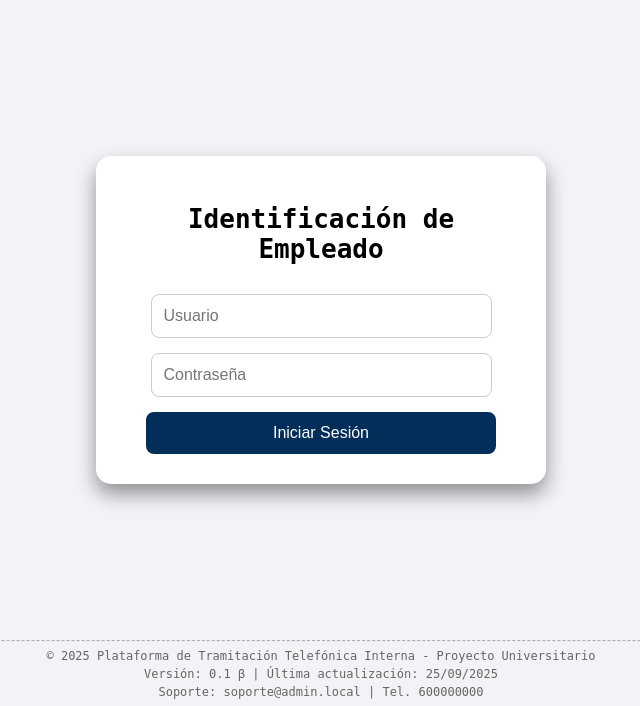
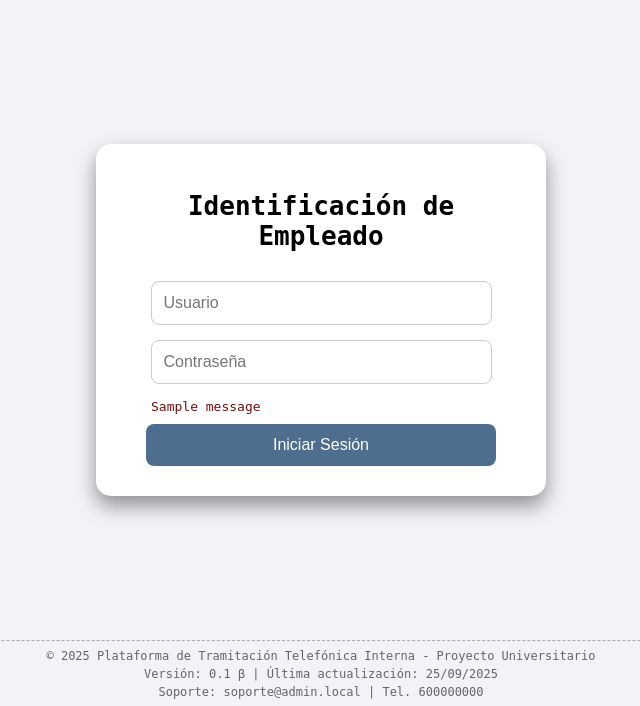
Before and after one commit to humaral/tfg, a Flask app: page /login in a window 1280 px wide. Shown: the part 94-800 px from the top of the page, without its empty margins (319-959 px from the left). Run offline with Flask 3, Linux system fonts and the light colour scheme; tables that the repository leaves empty hold one stand-in row (values such as "Sample post"); one stand-in notice (Sample message) is shown; some libraries are stand-ins or nearby versions.

Commit message:
Añadido mensaje de error de user/pass incorrecta y activado dinamico del botón de login cuando no hay valores

```diff
--- a/app/static/css/layout.css
+++ b/app/static/css/layout.css
@@ -69,6 +69,14 @@ header, footer{
   text-overflow: ellipsis;
 }
 
+
+#user-logged{
+  margin-left: auto;
+  margin-right: 25px;
+  align-self: center;
+  text-decoration: none;
+}
+
 .perfil{
   display: flex;
   flex-direction: row;
@@ -104,14 +112,6 @@ header, footer{
   font-size: small;
   font-style: italic;
   color: var(--color-texto-secundario);
-}
-
-/*DELETE revisar el boton de acceso y cambiarlo por el perfil*/
-#user-logged{
-  margin-left: auto;
-  margin-right: 25px;
-  align-self: center;
-  text-decoration: none;
 }
 
 html,body{
@@ -249,3 +249,17 @@ footer p{
     padding: 0 3px 0 3px;
     color: var(--color-primario);
 }
+
+/* Estilo del mensaje de error */
+.mensaje-error{
+  display: flex;
+  flex-direction: column;
+  align-items: start;
+  margin-bottom: 5px;
+}
+
+.mensaje-error p{
+  margin: 0;
+  padding: 0 0 5px 5px;
+  color: var(--color-terciario);
+}
--- a/app/static/css/login.css
+++ b/app/static/css/login.css
@@ -47,6 +47,6 @@
 
 #login-card button:enabled {
   background-color: var(--color-primario);
-  transition: background-color 0.5s;
+  transition: background-color 0.2s;
   cursor: pointer;
 }
--- a/app/static/js/login.js
+++ b/app/static/js/login.js
@@ -1,37 +1,18 @@
-/*
-* Autor: Hugo Martín Alonso
-* Fecha: 25-09-2025
-* Descripción: script para dinamizar la página de login.
-*/
+/**
+ * Autor: Hugo Martín Alonso
+ * Fecha: 25-09-2025
+ * Descripción: script para dinamizar la página de login.
+ */
 
 
-//const enableLog = () => document.getElementById("login").disabled = false;
-//const disableLog = () => document.getElementById("login").disabled = true;
+const button = document.getElementById('login-button');
+const username = document.getElementById('login-username');
+const password = document.getElementById('login-password');
 
-const buttonLogin = document.getElementById("login");
-const usernameInput = document.getElementById("username");
-const passwordInput = document.getElementById("password");
+//Si los inputs no tienen ningún valor se desactiva el botón de inicio de sesión.
+function isEmpty(){
+    button.disabled = !(username.value.trim() && password.value.trim());
+}
 
-usernameInput.addEventListener("input", () => {
-    console.log("Usuario:", usernameInput.value);
-});
-
-buttonLogin.addEventListener("click", () => {
-    const username = usernameInput.value;
-    const password = passwordInput.value;
-});
-
-
-/* TODO acabar la función
-function isUserValid(username) {
-
-    if(isNullOrEmpty(username)) {
-        return false;
-    }
-    else if(username.length < 3 || username.length > 20) {
-        return false;
-    }
-    else {
-        return true;
-    }
-}*/
+username.addEventListener('input', isEmpty);
+password.addEventListener('input', isEmpty);
--- a/app/templates/layout.html
+++ b/app/templates/layout.html
@@ -21,5 +21,6 @@
 
         {%include 'components/footer.html'%}
 
+        {%block js%}{%endblock%}
     </body>
 </html>
--- a/app/templates/login.html
+++ b/app/templates/login.html
@@ -14,13 +14,28 @@
 
 {%block body%}
 <main id="login-page">
-        <div class="card", id="login-card">
+    <div class="card" , id="login-card">
         <h1>Identificación de Empleado</h1>
-            <form class="form", id="login-form" action="/login" method="post">
-                <input type="text" name="username" placeholder="Usuario" required>
-                <input type="password" name="password" placeholder="Contraseña" required>
-                <button enabled type="submit">Iniciar Sesión</button>
+        <form class="form" , id="login-form" action="/login" method="post">
+            <input type="text" id="login-username" name="username" placeholder="Usuario" required>
+            <input type="password" id="login-password" name="password" placeholder="Contraseña" required>
+
+            {% with messages = get_flashed_messages(with_categories=False, category_filter="error") %}
+                {% if messages %}
+                <div class="mensaje-error">
+                    {% for message in messages %}
+                    <p> {{message}} </p>
+                    {% endfor %}
+                </div>
+                {% endif %}
+            {% endwith %}
+
+            <button id="login-button" type="submit" disabled>Iniciar Sesión</button>
         </form>
     </div>
 </main>
 {%endblock%}
+
+{%block js%}
+<script src="{{url_for('static', filename='js/login.js')}}"></script>
+{%endblock%}
```
Lines whose indentation alone changed are shown as unchanged.
